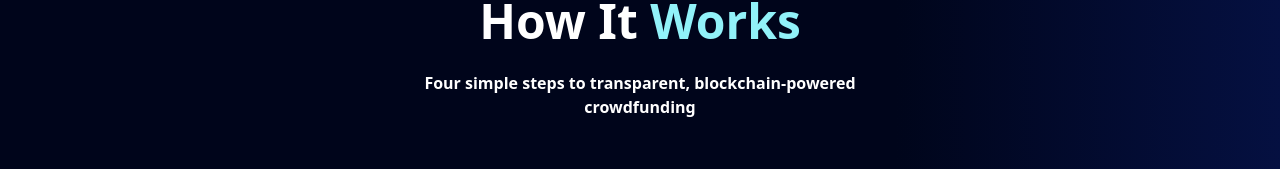
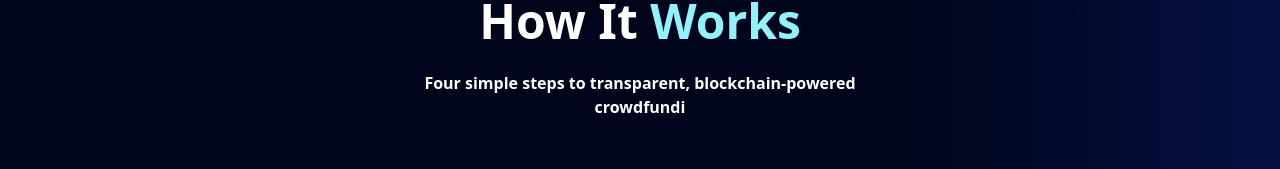
Before and after one commit to ZyraOrg/Zyra, a React (Vite) app in the folder frontend/: page / in a window 1280 px wide. Shown: the part 3542-3711 px from the top of the page. Built offline with nearby package versions, Linux system fonts and the light colour scheme.

Commit message:
update how it works section

```diff
--- a/frontend/src/components/HowItWorksSection/HowItWorksSection.jsx
+++ b/frontend/src/components/HowItWorksSection/HowItWorksSection.jsx
@@ -10,7 +10,7 @@ const HowItWorksSection = () => {
         <p className="text-md font-semibold">
           Four simple steps to transparent, blockchain-powered{" "}
           <br className="hidden md:block" />
-          crowdfunding
+          crowdfundi
         </p>
       </div>
     </main>
```
